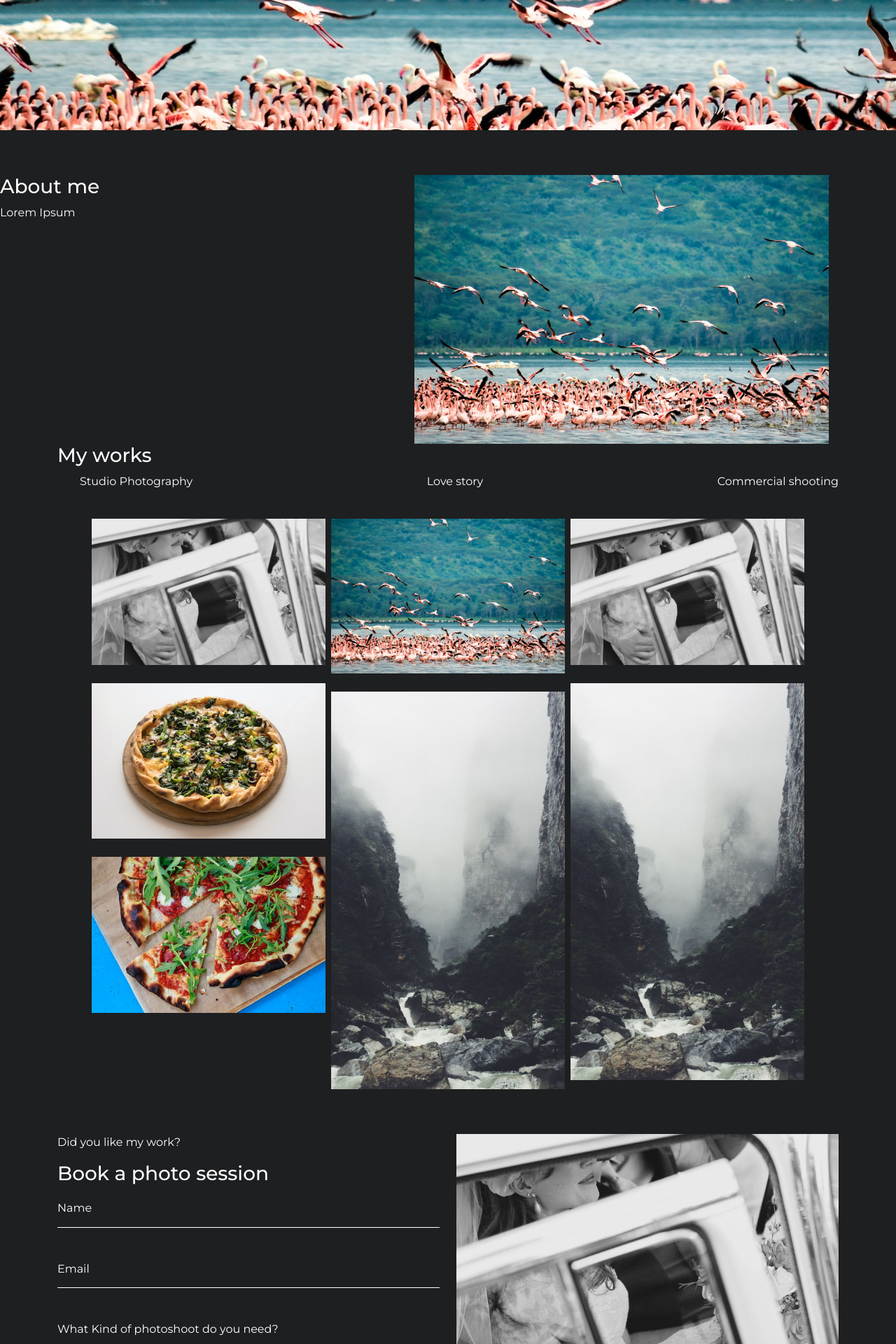
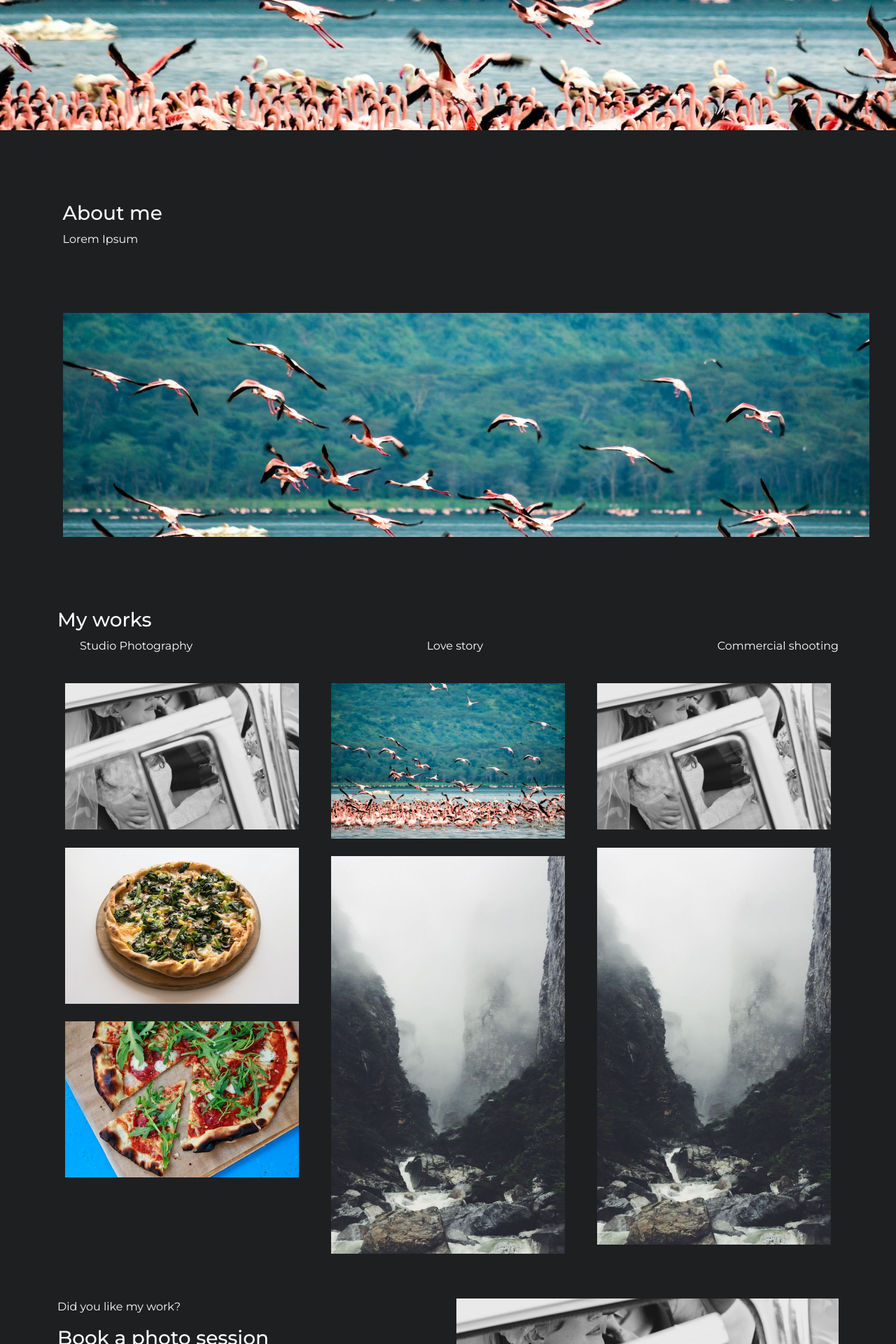
Before and after one commit to JoyChristine/myphotos, a Django app: page / in a window 1280 px wide. Shown: the part 614-2534 px from the top of the page at 70% size. Run offline with Django 4.2, Linux system fonts and the light colour scheme.

Commit message:
add background color to about section

```diff
--- a/static/css/styles.css
+++ b/static/css/styles.css
@@ -3,23 +3,6 @@
   font-family: Montserrat;
 }
 
-.cards {
-    background-color: #1e1f21;
-    padding:5% 0 0 0;
-    display: grid;
-    grid-template-columns: repeat(auto-fill, minmax(10rem, 37rem));
-    color:#fff;
-    /* grid-gap:2rem; */
-  }
-  article {
-    position: relative;
-  }
-
-  .article-img {
-    height: 30vw;
-    width: 100%;
-    object-fit: cover;
-  }
 
 
 #main{
@@ -84,6 +67,25 @@
         padding:.5vw 2vw .5vw 2vw;
     }
 }
+/* about */
+#about {
+  background-color: #1e1f21;
+  padding:5% 0 5% 0;
+  /* display: grid;
+  grid-template-columns: repeat(auto-fill, minmax(10rem, 37rem)); */
+  color:#fff;
+  /* grid-gap:2rem; */
+}
+article {
+  /* position: relative; */
+  padding: 3% 3% 3% 7%;
+}
+
+.article-img {
+  height: 25vw;
+  width: 100%;
+  object-fit: cover;
+}
 
 
 /* myworks */
@@ -104,7 +106,7 @@
     display: flex;
     -ms-flex-wrap: wrap; /* IE10 */
     flex-wrap: wrap;
-    justify-content:center;
+    justify-content:space-around;
 
 
   }
```
